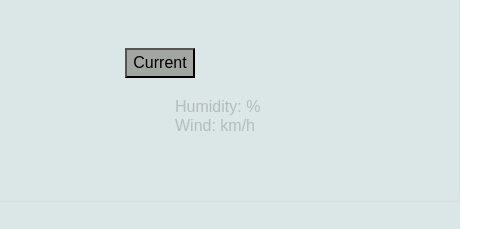
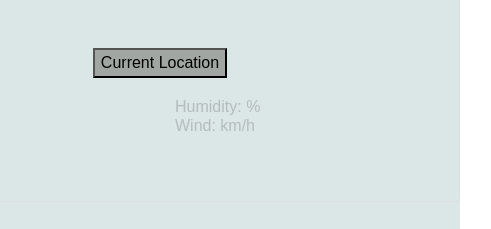
Before and after one commit to kaurk/Weather-App, a website built with Parcel: page index.html in a window 1280 px wide. Shown: the part 143-372 px from the top of the page, 480-971 px from the left. Built offline with nearby package versions, Linux system fonts and the light colour scheme; no server answers.

Commit message:
Update index.html

```diff
--- a/index.html
+++ b/index.html
@@ -24,7 +24,7 @@
               <div class="col-10">
                 <input
                   type="text"
-                  placeholder="Enter a city 🌍"
+                  placeholder="Enter a city                         🌍"
                   autocomplete="off"
                   id="search-box-input"
                   class="form-control mb-3"
@@ -40,7 +40,9 @@
               </div>
             </div>
           </form>
-          <button class="current" id="search-current-temp">Current</button>
+          <button class="current" id="search-current-temp">
+            Current Location
+          </button>
           <div class="info">
             <h1 id="location"></h1>
             <ul>
@@ -68,7 +70,7 @@
                 </ul>
               </div>
             </div>
-            <div class="weather-forcast" id="forecast"></div>
+            <div class="weather-forcast row" id="forecast"></div>
           </div>
         </div>
 
```
